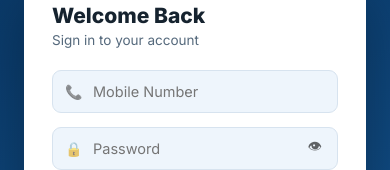
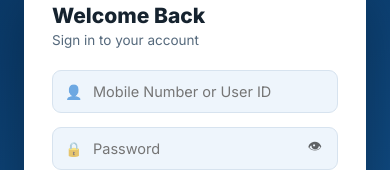
Before and after one commit to ahmadtauqeer672/Fastag_tracking_mandiplus, a React (Vite) app in the folder frontend/: page / in a window 390 px wide. Shown: the part 589-759 px from the top of the page. Built offline with nearby package versions, Linux system fonts and the light colour scheme; no server answers.

Commit message:
Login: accept mobile number or user ID
Co-Authored-By: Claude Opus 5.5 <noreply@anthropic.com>

```diff
--- a/frontend/src/pages/Home.jsx
+++ b/frontend/src/pages/Home.jsx
@@ -134,7 +134,8 @@ function HomeNav() {
 function HeroLoginCard() {
   const { login } = useAuth();
   const navigate = useNavigate();
-  const [mobile, setMobile] = useState('');
+  // Mobile number or user ID (email); the backend accepts either.
+  const [identifier, setIdentifier] = useState('');
   const [password, setPassword] = useState('');
   const [showPw, setShowPw] = useState(false);
   const [error, setError] = useState('');
@@ -145,7 +146,7 @@ function HeroLoginCard() {
     setError('');
     setLoading(true);
     try {
-      await login(mobile, password);
+      await login(identifier.trim(), password);
       navigate('/');
     } catch (err) {
       setError(err.message);
@@ -160,12 +161,13 @@ function HeroLoginCard() {
       <ErrorBanner message={error} />
       <form onSubmit={onSubmit}>
         <div className="hero-input">
-          <span className="hero-input-icon">📞</span>
+          <span className="hero-input-icon">👤</span>
           <input
             type="text"
-            placeholder="Mobile Number"
-            value={mobile}
-            onChange={(e) => setMobile(e.target.value)}
+            placeholder="Mobile Number or User ID"
+            autoComplete="username"
+            value={identifier}
+            onChange={(e) => setIdentifier(e.target.value)}
             required
           />
         </div>
--- a/frontend/src/pages/Login.jsx
+++ b/frontend/src/pages/Login.jsx
@@ -37,7 +37,7 @@ export default function Login() {
         <ErrorBanner message={error} />
         <form onSubmit={onSubmit}>
           <div className="field">
-            <label>Phone or Email</label>
+            <label>Mobile Number or User ID</label>
             <input
               type="text"
               placeholder="9876543210 or you@company.com"
```
